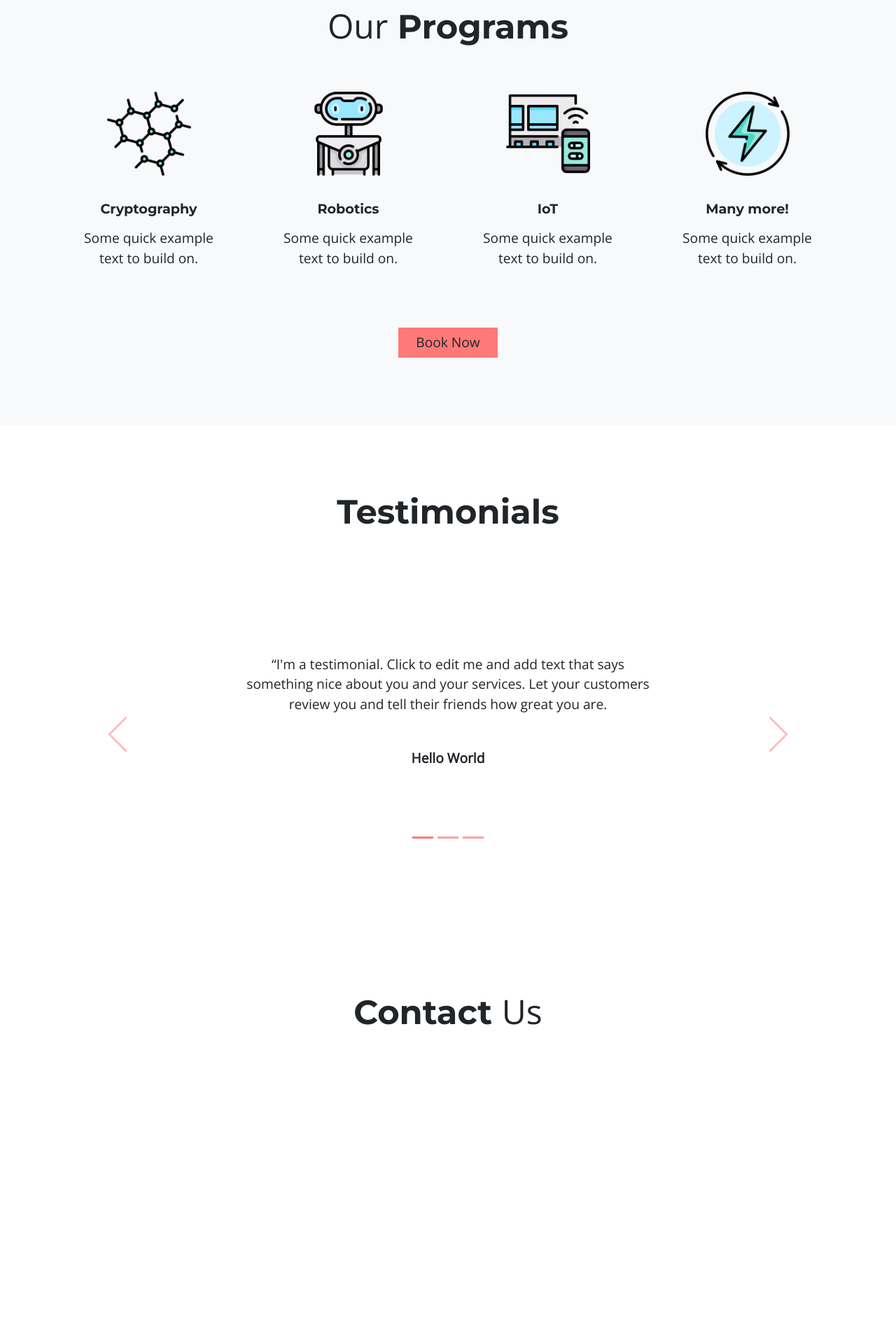
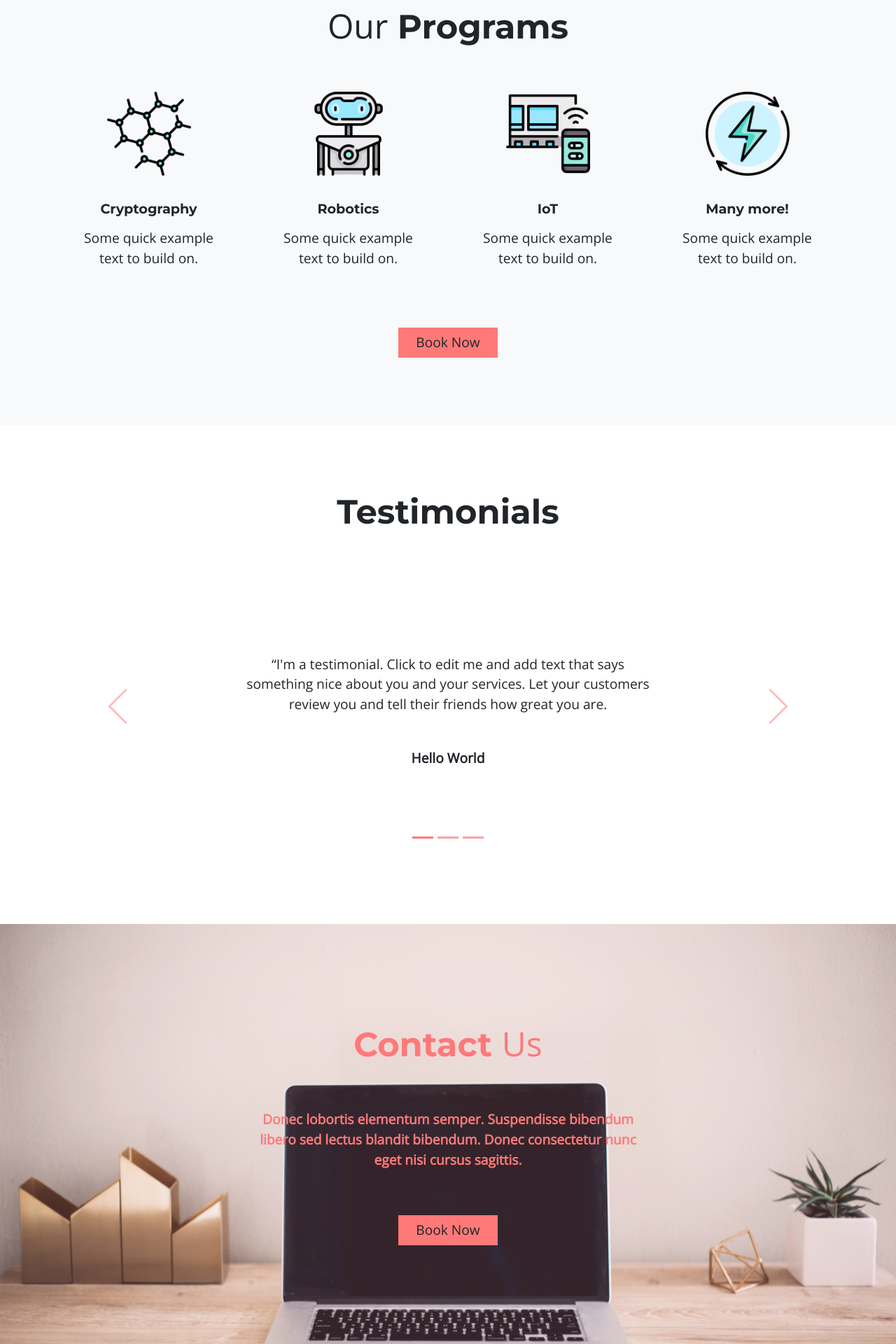
Before and after one commit to carlcastello/semicolonYEG, a Jekyll site: the page built from index.html, in a window 1280 px wide. Shown: the part 2075-3995 px from the top of the page at 70% size. Built offline with Jekyll 4.4.1, drawn with Linux system fonts in a browser that asks for light colours; nearby versions of some CDN libraries; before the commit the page ends 3663 px from its top, so only the background shows below that.

Commit message:
Restructure image dir and completed the contact us in frontpage

```diff
--- a/assets/scss/semicolonYEG/_carousel.scss
+++ b/assets/scss/semicolonYEG/_carousel.scss
@@ -38,7 +38,7 @@
   height: 50px;
   width: 50px;
   position: absolute;
-  top: 50%;
+  top: 40%;
   left: 50%;
   transform: translate(-50%);
 }
--- a/assets/scss/semicolonYEG/_global.scss
+++ b/assets/scss/semicolonYEG/_global.scss
@@ -56,3 +56,32 @@
     }
   }
 }
+
+
+.image-content-section {
+  background-image: url('/assets/images/index/contact-us.jpg');
+  background-size: cover;
+  background-repeat: no-repeat;
+  background-position: center top;
+  background-attachment: fixed;
+  min-height: 600px;
+  position: relative;
+
+  display: flex;
+  align-items: center;
+
+  &::before {
+    content: '';
+    position: absolute;
+    width: 100%;
+    height: 100%;
+    top: 0;
+    background-color: $primary;
+    opacity: .1;
+  }
+
+  h1,
+  p {
+    color: $primary
+  }
+}
--- a/assets/scss/semicolonYEG/_jumbotron.scss
+++ b/assets/scss/semicolonYEG/_jumbotron.scss
@@ -1,5 +1,5 @@
 .jumbotron {
-  background-image: url('/assets/images/frontpage-jumbotron.jpg');
+  background-image: url('/assets/images/index/jumbotron.jpg');
 
   background-attachment: fixed;
   background-position: bottom center;
--- a/index.html
+++ b/index.html
@@ -13,7 +13,7 @@ layout: frontpage
     <div class="row mt-4 image-content-grid">
       <div class="col-md-6 image-section">
         <div class="image-wrapper">
-          <img class="img-fluid" src="/assets/images/frontpage-about-us.jpg"/>
+          <img class="img-fluid" src="/assets/images/index/about-us.jpg"/>
         </div>
       </div>
       <div class="col-md-6 content-section">
@@ -41,7 +41,7 @@ layout: frontpage
     <div class="row mt-4">
       <div class="col-lg-3 col-md-6 col-sm-12">
         <div class="card">
-          <img src="assets/images/graphene.png" class="card-img-top">
+          <img src="assets/images/our-programs/graphene.png" class="card-img-top">
           <div class="card-body mt-2">
             <div class="card-text text-center">
               <h6>Cryptography</h6>
@@ -52,7 +52,7 @@ layout: frontpage
       </div>
       <div class="col-lg-3 col-md-6 col-sm-12">
         <div class="card">
-          <img src="assets/images/robot.png" class="card-img-top">
+          <img src="assets/images/our-programs/robot.png" class="card-img-top">
           <div class="card-body mt-2">
             <div class="card-text text-center">
               <h6>Robotics</h6>
@@ -63,7 +63,7 @@ layout: frontpage
       </div>
       <div class="col-lg-3 col-md-6 col-sm-12">
         <div class="card">
-          <img src="assets/images/smart-house.png" class="card-img-top">
+          <img src="assets/images/our-programs/smart-house.png" class="card-img-top">
           <div class="card-body mt-2">
             <div class="card-text text-center">
               <h6>IoT</h6>
@@ -74,7 +74,7 @@ layout: frontpage
       </div>
       <div class="col-lg-3 col-md-6 col-sm-12">
         <div class="card">
-          <img src="assets/images/renewable-energy.png" class="card-img-top">
+          <img src="assets/images/our-programs/renewable-energy.png" class="card-img-top">
           <div class="card-body mt-2">
             <div class="card-text text-center">
               <h6>Many more!</h6>
@@ -162,12 +162,26 @@ layout: frontpage
   <div class="d-none">Icons made by <a href="https://www.flaticon.com/authors/gregor-cresnar" title="Gregor Cresnar">Gregor Cresnar</a> from <a href="https://www.flaticon.com/" title="Flaticon">www.flaticon.com</a></div>
 </section>
 
-<section class="py-5">
-  <div class="container">
+<section class="py-5 image-content-section">
+  <div class="container ">
     <div class="row">
       <div class="col-12">
         <h1 class="display-5 text-center">Contact <span class="font-2">Us</span></h1>
       </div>
     </div>
+    <div class="row mt-4">
+      <div class="col-md-6 col-sm-12 offset-md-3">
+        <p class="text-center">
+          <strong>
+            Donec lobortis elementum semper. Suspendisse bibendum libero sed lectus blandit bibendum. Donec consectetur nunc eget nisi cursus sagittis.
+          </strong>
+        </p>
+      </div>
+    </div>
+    <div class="row mt-4">
+      <div class="col-sm-12 text-center">
+        <a class="btn btn-primary">Book Now</a>
+      </div>
+    </div>
   </div>
 </section>
```
Also changed, not shown: assets/images/bread-board.jpg (added), assets/images/index/contact-us.jpg (added), assets/images/our-programs/graphene.png (renamed from assets/images/graphene.png), assets/images/our-programs/renewable-energy.png (renamed from assets/images/renewable-energy.png), assets/images/our-programs/robot.png (renamed from assets/images/robot.png), assets/images/our-programs/smart-house.png (renamed from assets/images/smart-house.png), 3 other files.
